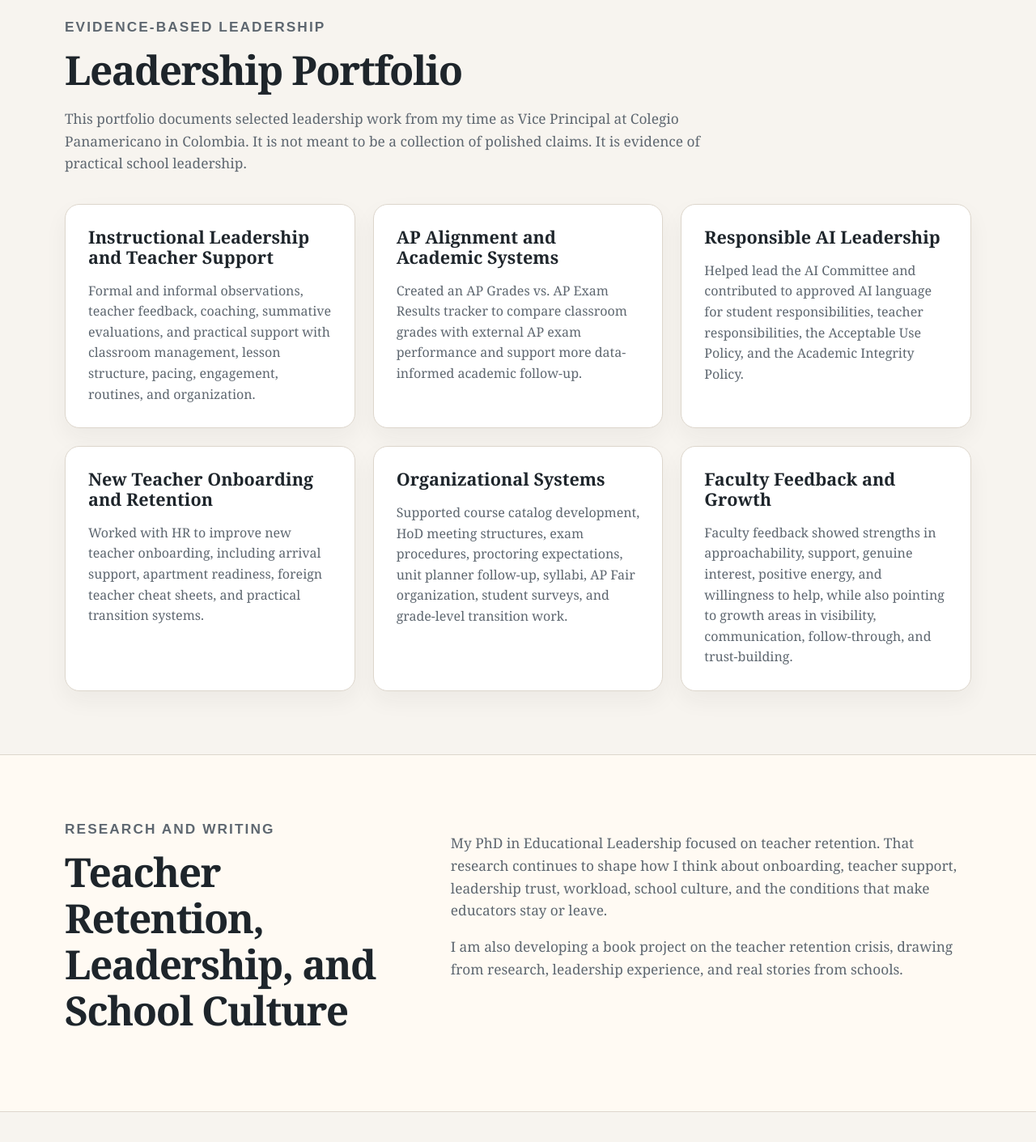
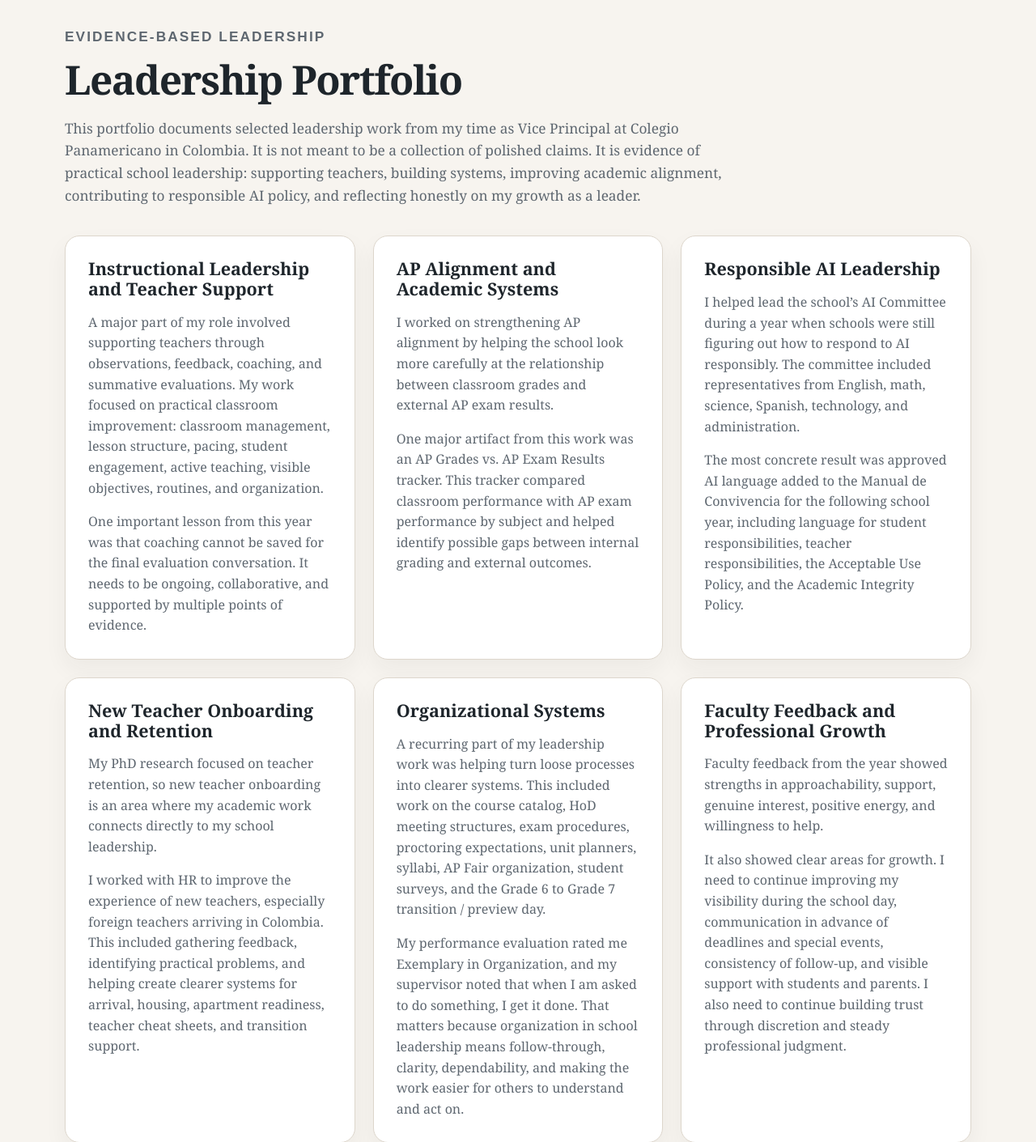
Before and after one commit to brianstephenmartin-creator/drbrianmartin-site, a plain HTML site: page index.html in a window 1280 px wide. Shown: the part 1100-2511 px from the top of the page at 81% size. Drawn offline with Linux system fonts and the light colour scheme.

Commit message:
Update index.html

```diff
--- a/index.html
+++ b/index.html
@@ -3,8 +3,14 @@
 <head>
   <meta charset="UTF-8" />
   <meta name="viewport" content="width=device-width, initial-scale=1.0" />
-  <title>Dr. Brian Martin | Educational Leadership</title>
-  <meta name="description" content="Dr. Brian Martin is an educational leader focused on instructional leadership, teacher support, academic systems, responsible AI use, and teacher retention." />
+
+  <title>Dr. Brian Martin | Educational Leadership Portfolio</title>
+
+  <meta
+    name="description"
+    content="Dr. Brian Martin is an educational leader focused on instructional leadership, teacher support, academic systems, responsible AI use, and teacher retention."
+  />
+
   <link rel="stylesheet" href="style.css" />
 </head>
 
@@ -12,6 +18,7 @@
   <header class="site-header">
     <div class="container nav-container">
       <a class="logo" href="#top">Dr. Brian Martin</a>
+
       <nav class="nav-links" aria-label="Main navigation">
         <a href="#portfolio">Portfolio</a>
         <a href="#research">Research</a>
@@ -27,13 +34,20 @@
       <div class="container hero-grid">
         <div>
           <p class="eyebrow">Educational Leadership | International Schools</p>
+
           <h1>Dr. Brian Martin</h1>
-          <p class="tagline">Instructional leadership. Teacher support. Academic systems. Teacher retention.</p>
+
+          <p class="tagline">
+            Instructional leadership. Teacher support. Academic systems. Teacher retention.
+          </p>
+
           <p class="hero-text">
-            I am an educational leader focused on practical school improvement: supporting teachers,
-            building clearer systems, strengthening academic alignment, and helping schools become places
-            where people can do their best work.
+            I am an educational leader focused on practical school improvement:
+            supporting teachers, building clearer systems, strengthening academic
+            alignment, and helping schools become places where people can do their
+            best work.
           </p>
+
           <div class="hero-actions">
             <a class="button primary" href="#portfolio">View Leadership Portfolio</a>
             <a class="button secondary" href="#contact">Contact</a>
@@ -42,15 +56,18 @@
 
         <div class="hero-card">
           <h2>Current Focus</h2>
+
           <p>
-            Vice Principal at Colegio Panamericano in Colombia, with a PhD in Educational Leadership
-            and research focused on teacher retention.
+            Vice Principal at Colegio Panamericano in Colombia, with a PhD in
+            Educational Leadership and research focused on teacher retention.
           </p>
+
           <ul>
             <li>Teacher observation and coaching</li>
             <li>AP alignment and academic systems</li>
             <li>Responsible AI policy development</li>
             <li>New teacher onboarding and retention</li>
+            <li>Organizational follow-through</li>
           </ul>
         </div>
       </div>
@@ -59,11 +76,13 @@
     <section class="section intro">
       <div class="container narrow">
         <h2>Leadership Profile</h2>
+
         <p>
-          My leadership is grounded in doing the real work of school improvement: supporting teachers,
-          building systems, following through, and using evidence to make better decisions. I believe
-          school leadership should be visible, organized, humane, and connected to what is actually
-          happening in classrooms.
+          My leadership is grounded in doing the real work of school improvement:
+          supporting teachers, building systems, following through, and using
+          evidence to make better decisions. I believe school leadership should be
+          visible, organized, humane, and connected to what is actually happening
+          in classrooms.
         </p>
       </div>
     </section>
@@ -72,64 +91,125 @@
       <div class="container">
         <div class="section-heading">
           <p class="eyebrow">Evidence-Based Leadership</p>
+
           <h2>Leadership Portfolio</h2>
+
           <p>
-            This portfolio documents selected leadership work from my time as Vice Principal at
-            Colegio Panamericano in Colombia. It is not meant to be a collection of polished claims.
-            It is evidence of practical school leadership.
+            This portfolio documents selected leadership work from my time as Vice
+            Principal at Colegio Panamericano in Colombia. It is not meant to be a
+            collection of polished claims. It is evidence of practical school
+            leadership: supporting teachers, building systems, improving academic
+            alignment, contributing to responsible AI policy, and reflecting
+            honestly on my growth as a leader.
           </p>
         </div>
 
         <div class="card-grid">
           <article class="card">
             <h3>Instructional Leadership and Teacher Support</h3>
+
             <p>
-              Formal and informal observations, teacher feedback, coaching, summative evaluations,
-              and practical support with classroom management, lesson structure, pacing, engagement,
-              routines, and organization.
+              A major part of my role involved supporting teachers through
+              observations, feedback, coaching, and summative evaluations. My work
+              focused on practical classroom improvement: classroom management,
+              lesson structure, pacing, student engagement, active teaching,
+              visible objectives, routines, and organization.
+            </p>
+
+            <p>
+              One important lesson from this year was that coaching cannot be saved
+              for the final evaluation conversation. It needs to be ongoing,
+              collaborative, and supported by multiple points of evidence.
             </p>
           </article>
 
           <article class="card">
             <h3>AP Alignment and Academic Systems</h3>
+
             <p>
-              Created an AP Grades vs. AP Exam Results tracker to compare classroom grades with
-              external AP exam performance and support more data-informed academic follow-up.
+              I worked on strengthening AP alignment by helping the school look
+              more carefully at the relationship between classroom grades and
+              external AP exam results.
+            </p>
+
+            <p>
+              One major artifact from this work was an AP Grades vs. AP Exam
+              Results tracker. This tracker compared classroom performance with AP
+              exam performance by subject and helped identify possible gaps between
+              internal grading and external outcomes.
             </p>
           </article>
 
           <article class="card">
             <h3>Responsible AI Leadership</h3>
+
             <p>
-              Helped lead the AI Committee and contributed to approved AI language for student
-              responsibilities, teacher responsibilities, the Acceptable Use Policy, and the
-              Academic Integrity Policy.
+              I helped lead the school’s AI Committee during a year when schools
+              were still figuring out how to respond to AI responsibly. The
+              committee included representatives from English, math, science,
+              Spanish, technology, and administration.
+            </p>
+
+            <p>
+              The most concrete result was approved AI language added to the Manual
+              de Convivencia for the following school year, including language for
+              student responsibilities, teacher responsibilities, the Acceptable
+              Use Policy, and the Academic Integrity Policy.
             </p>
           </article>
 
           <article class="card">
             <h3>New Teacher Onboarding and Retention</h3>
+
             <p>
-              Worked with HR to improve new teacher onboarding, including arrival support, apartment
-              readiness, foreign teacher cheat sheets, and practical transition systems.
+              My PhD research focused on teacher retention, so new teacher
+              onboarding is an area where my academic work connects directly to my
+              school leadership.
+            </p>
+
+            <p>
+              I worked with HR to improve the experience of new teachers,
+              especially foreign teachers arriving in Colombia. This included
+              gathering feedback, identifying practical problems, and helping
+              create clearer systems for arrival, housing, apartment readiness,
+              teacher cheat sheets, and transition support.
             </p>
           </article>
 
           <article class="card">
             <h3>Organizational Systems</h3>
+
             <p>
-              Supported course catalog development, HoD meeting structures, exam procedures,
-              proctoring expectations, unit planner follow-up, syllabi, AP Fair organization,
-              student surveys, and grade-level transition work.
+              A recurring part of my leadership work was helping turn loose
+              processes into clearer systems. This included work on the course
+              catalog, HoD meeting structures, exam procedures, proctoring
+              expectations, unit planners, syllabi, AP Fair organization, student
+              surveys, and the Grade 6 to Grade 7 transition / preview day.
+            </p>
+
+            <p>
+              My performance evaluation rated me Exemplary in Organization, and my
+              supervisor noted that when I am asked to do something, I get it done.
+              That matters because organization in school leadership means
+              follow-through, clarity, dependability, and making the work easier
+              for others to understand and act on.
             </p>
           </article>
 
           <article class="card">
-            <h3>Faculty Feedback and Growth</h3>
+            <h3>Faculty Feedback and Professional Growth</h3>
+
             <p>
-              Faculty feedback showed strengths in approachability, support, genuine interest,
-              positive energy, and willingness to help, while also pointing to growth areas in
-              visibility, communication, follow-through, and trust-building.
+              Faculty feedback from the year showed strengths in approachability,
+              support, genuine interest, positive energy, and willingness to help.
+            </p>
+
+            <p>
+              It also showed clear areas for growth. I need to continue improving
+              my visibility during the school day, communication in advance of
+              deadlines and special events, consistency of follow-up, and visible
+              support with students and parents. I also need to continue building
+              trust through discretion and steady professional judgment.
             </p>
           </article>
         </div>
@@ -140,17 +220,22 @@
       <div class="container two-column">
         <div>
           <p class="eyebrow">Research and Writing</p>
+
           <h2>Teacher Retention, Leadership, and School Culture</h2>
         </div>
+
         <div>
           <p>
-            My PhD in Educational Leadership focused on teacher retention. That research continues to
-            shape how I think about onboarding, teacher support, leadership trust, workload, school
-            culture, and the conditions that make educators stay or leave.
+            My PhD in Educational Leadership focused on teacher retention. That
+            research continues to shape how I think about onboarding, teacher
+            support, leadership trust, workload, school culture, and the conditions
+            that make educators stay or leave.
           </p>
+
           <p>
-            I am also developing a book project on the teacher retention crisis, drawing from research,
-            leadership experience, and real stories from schools.
+            I am also developing a book project on the teacher retention crisis,
+            drawing from research, leadership experience, and real stories from
+            schools.
           </p>
         </div>
       </div>
@@ -160,16 +245,20 @@
       <div class="container two-column">
         <div>
           <p class="eyebrow">Podcast and Speaking</p>
+
           <h2>Professional Voice</h2>
         </div>
+
         <div>
           <p>
-            I was a guest on Fred Buskey’s Assistant Principals Podcast, where I discussed assistant
-            principal leadership, school systems, and the practical realities of supporting teachers.
+            I was a guest on Fred Buskey’s Assistant Principals Podcast, where I
+            discussed assistant principal leadership, school systems, and the
+            practical realities of supporting teachers.
           </p>
+
           <p>
-            This section will eventually include podcast links, speaking topics, and selected leadership
-            reflections.
+            This section will eventually include podcast links, speaking topics,
+            and selected leadership reflections.
           </p>
         </div>
       </div>
@@ -179,17 +268,21 @@
       <div class="container two-column">
         <div>
           <p class="eyebrow">Résumé / CV</p>
+
           <h2>Professional Background</h2>
         </div>
+
         <div>
           <p>
-            My background includes educational leadership, mathematics leadership, international school
-            experience, instructional coaching, AP alignment, teacher evaluation, and a PhD in Educational
-            Leadership.
+            My background includes educational leadership, mathematics leadership,
+            international school experience, instructional coaching, AP alignment,
+            teacher evaluation, and a PhD in Educational Leadership.
           </p>
+
           <p>
             A downloadable résumé will be added here.
           </p>
+
           <a class="button secondary" href="#contact">Request Résumé</a>
         </div>
       </div>
@@ -198,16 +291,23 @@
     <section id="contact" class="section contact-section">
       <div class="container narrow">
         <p class="eyebrow">Contact</p>
+
         <h2>Let’s Connect</h2>
+
         <p>
-          I am especially interested in future educational leadership opportunities in Bogotá and other
-          mission-driven international school communities in Colombia.
+          I am especially interested in future educational leadership opportunities
+          in Bogotá and other mission-driven international school communities in
+          Colombia.
         </p>
+
         <p>
-          Email: <a href="mailto:contact@drbrianmartin.net">contact@drbrianmartin.net</a>
+          Email:
+          <a href="mailto:contact@drbrianmartin.net">contact@drbrianmartin.net</a>
         </p>
+
         <p>
-          LinkedIn: <a href="#" target="_blank" rel="noopener">Add LinkedIn URL</a>
+          LinkedIn:
+          <a href="#" target="_blank" rel="noopener">Add LinkedIn URL</a>
         </p>
       </div>
     </section>
```
